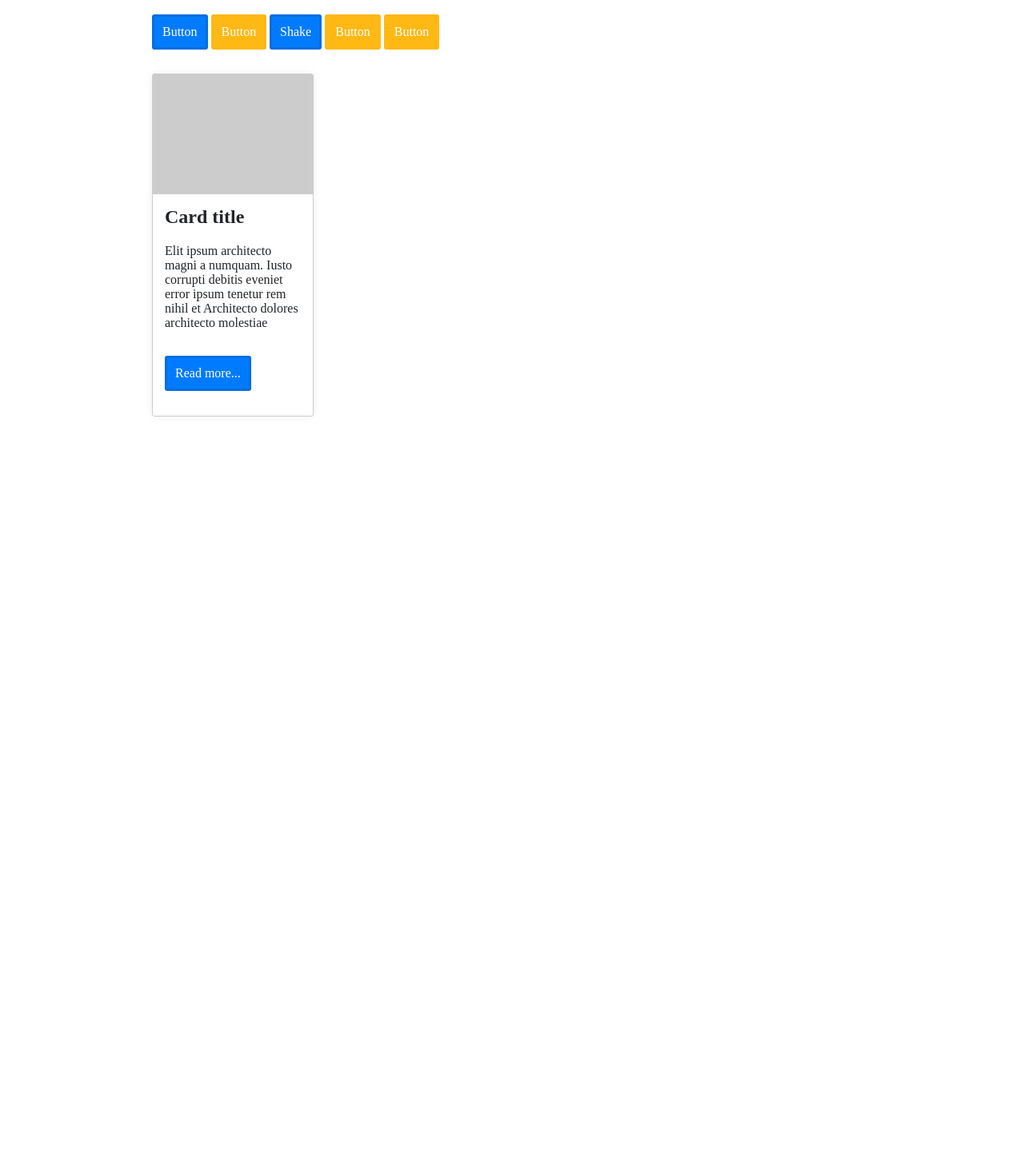
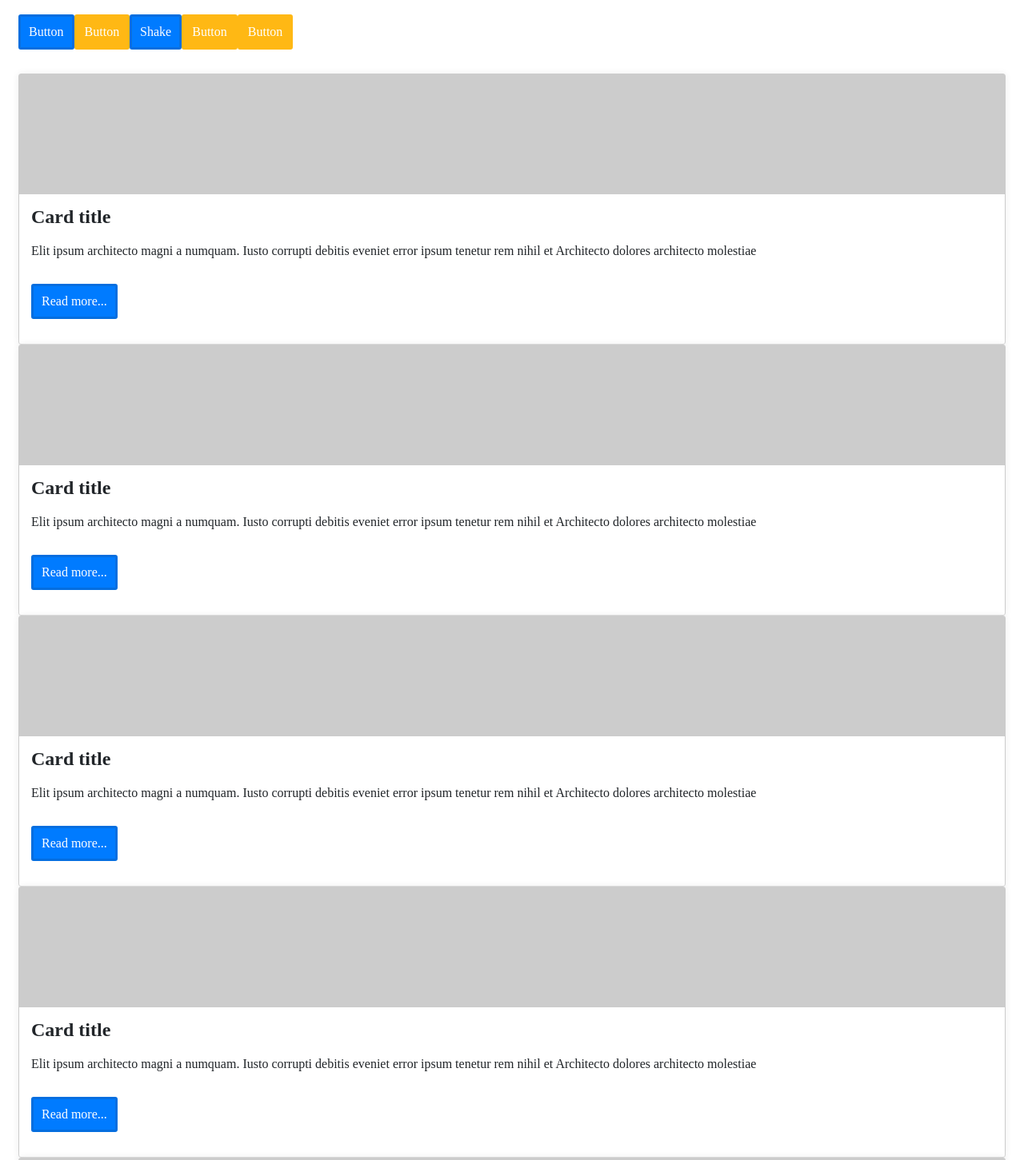
Before and after one commit to pa-bishkek/jslessons, a website: page custom_bootstrap/index.html in a window 1280 px wide. Shown: the part 5-1456 px from the top of the page at 80% size. Before the commit the page ends 800 px from the top, so only its background shows below. Drawn offline with Linux system fonts and the light colour scheme.

Commit message:
min-width

```diff
--- a/custom_bootstrap/css/base.css
+++ b/custom_bootstrap/css/base.css
@@ -1,3 +1,7 @@
+* {
+    box-sizing: border-box;
+}
+
 body{
     color: #212529
 }
@@ -9,8 +13,15 @@ a {
 
 
 .container {
-    width: 900px;
+    width: auto;
     margin-left: auto;
     margin-right: auto;
     padding: 15px;
+    display: flex;
+    flex-wrap: wrap;
+    flex-direction: row;
 }
+
+.container.column{
+    flex-direction: column;
+}
--- a/custom_bootstrap/css/card.css
+++ b/custom_bootstrap/css/card.css
@@ -2,7 +2,11 @@
     border-radius: 3px;
     border: 1px solid #ccc;
     box-shadow: 0 0 10px #eee;
-    width: 200px;
+    min-width: 200px;
+}
+
+.container.cards-list {
+    justify-content: space-between;
 }
 
 .card .card-header {
--- a/custom_bootstrap/index.html
+++ b/custom_bootstrap/index.html
@@ -15,7 +15,51 @@
         <a class="btn warning" href="">Button</a>
         <a class="btn warning" href="">Button</a>
     </div>
-    <div class="container">
+    <div class="container column cards-list">
+        <div class="card">
+            <div class="card-header">
+            </div>
+            <div class="card-body">
+                <h2>Card title</h2>
+                <p>
+    Elit ipsum architecto magni a numquam. Iusto corrupti debitis eveniet error ipsum tenetur rem nihil et Architecto dolores architecto molestiae
+                </p>
+                <p class="btn primary">Read more...</p>
+            </div>
+        </div>
+        <div class="card">
+            <div class="card-header">
+            </div>
+            <div class="card-body">
+                <h2>Card title</h2>
+                <p>
+    Elit ipsum architecto magni a numquam. Iusto corrupti debitis eveniet error ipsum tenetur rem nihil et Architecto dolores architecto molestiae
+                </p>
+                <p class="btn primary">Read more...</p>
+            </div>
+        </div>
+        <div class="card">
+            <div class="card-header">
+            </div>
+            <div class="card-body">
+                <h2>Card title</h2>
+                <p>
+    Elit ipsum architecto magni a numquam. Iusto corrupti debitis eveniet error ipsum tenetur rem nihil et Architecto dolores architecto molestiae
+                </p>
+                <p class="btn primary">Read more...</p>
+            </div>
+        </div>
+        <div class="card">
+            <div class="card-header">
+            </div>
+            <div class="card-body">
+                <h2>Card title</h2>
+                <p>
+    Elit ipsum architecto magni a numquam. Iusto corrupti debitis eveniet error ipsum tenetur rem nihil et Architecto dolores architecto molestiae
+                </p>
+                <p class="btn primary">Read more...</p>
+            </div>
+        </div>
         <div class="card">
             <div class="card-header">
             </div>
```
